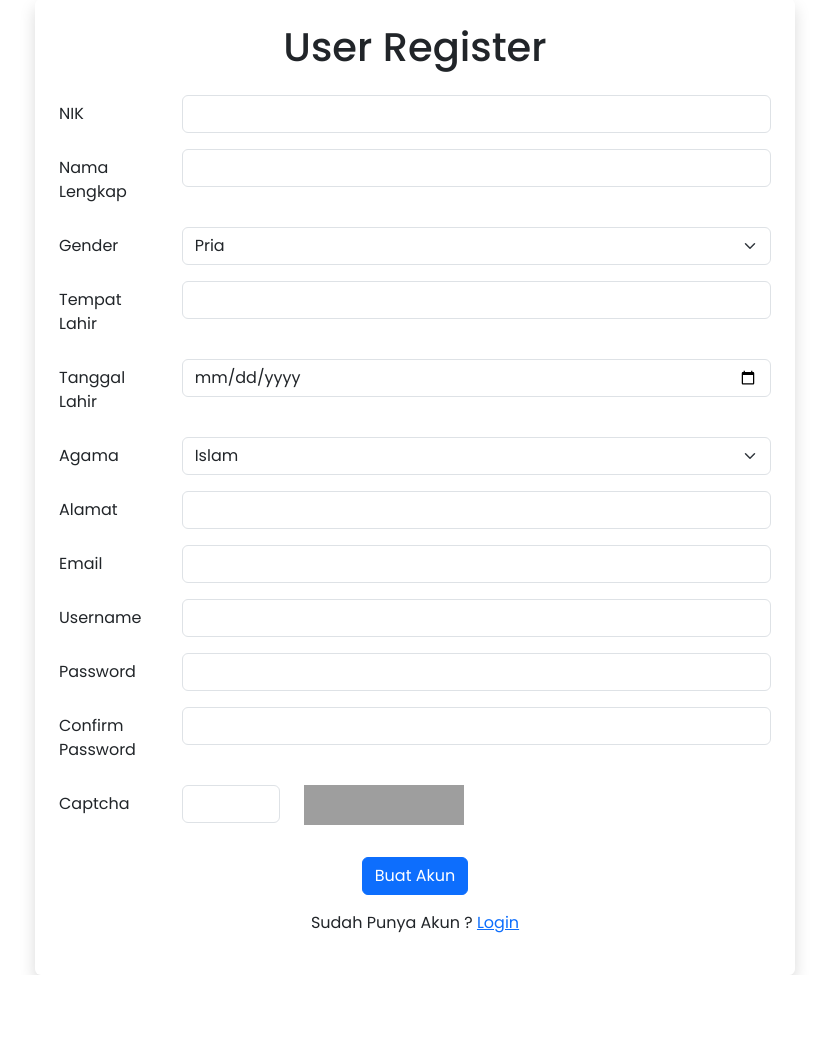
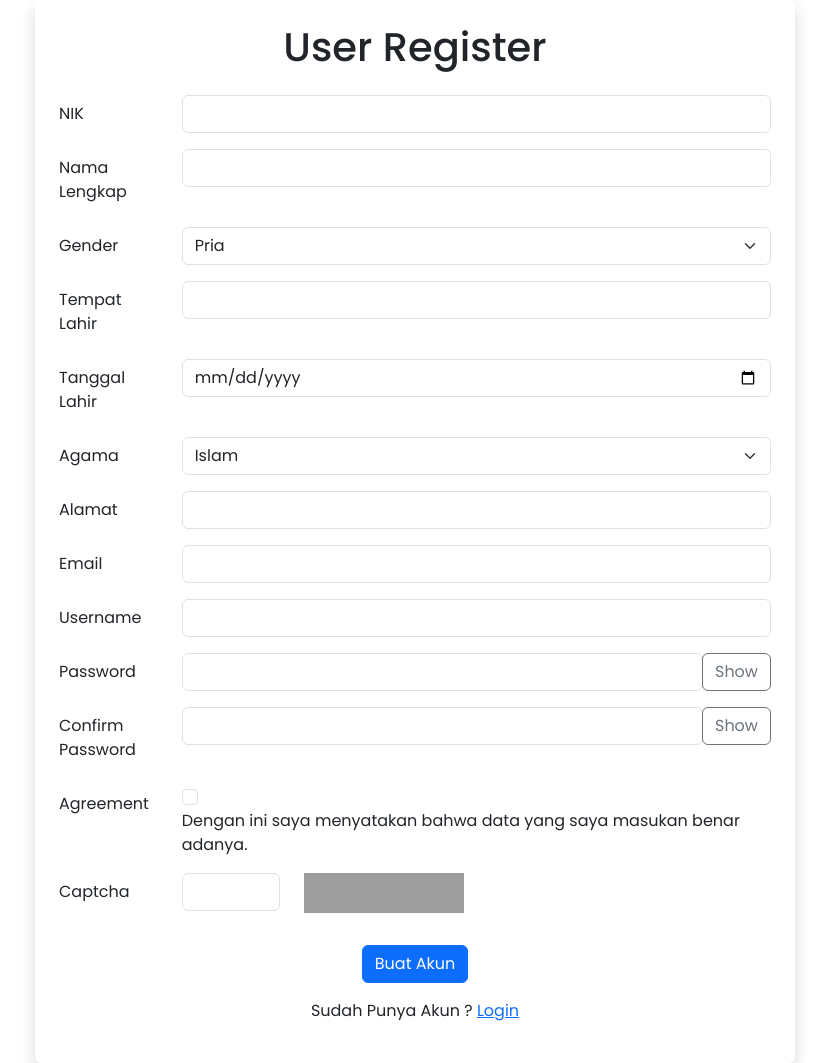
Before and after one commit to AbdRofikBudin/AbdRofikBudin.github.io, a CodeIgniter app: page /database/Register in a window 1280 px wide. Shown: the part 113-1176 px from the top of the page, without its empty margins (225-1054 px from the left). Before the commit the page ends 1088 px from the top, so only its background shows below. Run offline with CodeIgniter, Linux system fonts and the light colour scheme; some libraries are stand-ins or nearby versions; grey boxes are pictures that could not be loaded.

Commit message:
fix: Last fix for this contract

```diff
--- a/application/controllers/Register.php
+++ b/application/controllers/Register.php
@@ -71,15 +71,17 @@ class Register extends CI_Controller
         $address = $this->input->post('alamat', true);
 
 
-        $this->form_validation->set_rules('nik', 'nik', 'required|min_length[16]|max_length[16]', [
+        $this->form_validation->set_rules('nik', 'nik', 'required|min_length[16]|max_length[16]|is_unique[applicants.nik]', [
             'required' => "Field NIK Wajib Diisi",
             'min_length' => "NIK Isi minimal 16 karakter",
-            'max_length' => "NIK Isi maximun 16 karakter"
+            'max_length' => "NIK Isi maximun 16 karakter",
+            "is_unique" => "NIK sudah digunakan"
         ]);
 
-        $this->form_validation->set_rules('email', 'email', 'required|valid_email', [
+        $this->form_validation->set_rules('email', 'email', 'required|valid_email|is_unique[applicants.email]', [
             'required' => "Field Email Wajib Diisi",
-            'valid_email' => "Isi dengan email yang valid"
+            'valid_email' => "Isi dengan email yang valid",
+            'is_unique' => "Email sudah digunakan"
         ]);
 
         $this->form_validation->set_rules('username', 'username', 'required|is_unique[applicants.username]', [
--- a/application/views/register/index.php
+++ b/application/views/register/index.php
@@ -14,6 +14,15 @@
         * {
 
             font-family: "Poppins", sans-serif;
+        }
+
+        .input-group-pass {
+            display: flex;
+            align-items: center;
+        }
+
+        .input-group-pass button {
+            margin-left: -1px;
         }
     </style>
 </head>
@@ -128,16 +137,39 @@
                             </div>
                         </div>
                         <div class="row mb-3">
-                            <label for="inputPassword3" class="col-sm-2 col-form-label text-start">Password</label>
+                            <label for="inputPassword4" class="col-sm-2 col-form-label text-start">Password</label>
                             <div class="col-sm-10">
-                                <input name="password" class="form-control" id="inputPassword3" type="password">
+                                <div class="container p-0 input-group-pass">
+                                    <input name="password" class="form-control" id="inputPassword4" type="password">
+                                    <button type="button" class="btn btn-outline-secondary" id="togglePassword2">
+                                        Show
+                                    </button>
+                                </div>
+
                             </div>
                         </div>
 
                         <div class="row mb-3">
                             <label for="inputPassword3" class="col-sm-2 col-form-label text-start">Confirm Password</label>
                             <div class="col-sm-10">
-                                <input name="confirm-password" class="form-control" id="inputPassword3" type="password">
+                                <div class="container p-0 input-group-pass">
+                                    <input name="confirm-password" class="form-control" id="inputPassword3" type="password">
+                                    <button type="button" class="btn btn-outline-secondary" id="togglePassword3">
+                                        Show
+                                    </button>
+                                </div>
+
+                            </div>
+                        </div>
+
+                        <div class="row mb-3">
+                        <label for="inputPassword3" class="col-sm-2 col-form-label text-start">Agreement</label>
+                            <div class="col-sm-10 text-start">
+                            <input  type="checkbox" class="form-check-input" id="agreementCheck" name="agreement" required>
+                            <label class="form-check-label" for="agreementCheck">
+                               Dengan ini saya menyatakan bahwa data yang saya masukan benar adanya.
+                            </label>
+
                             </div>
                         </div>
 
@@ -189,6 +221,27 @@
                 icon: "warning"
             });
         }
+
+        const togglePassword = document.getElementById('togglePassword3');
+        const password = document.getElementById('inputPassword3');
+
+        const togglePassword2 = document.getElementById('togglePassword2');
+        const password2 = document.getElementById('inputPassword4');
+
+        function setTogglePassword(thePassword, theToggle) {
+
+            theToggle.addEventListener('click', function() {
+                // Toggle the type attribute
+                const type = thePassword.getAttribute('type') === 'password' ? 'text' : 'password';
+                thePassword.setAttribute('type', type);
+
+                // Toggle the button text
+                this.textContent = type === 'password' ? 'Show' : 'Hide';
+            });
+        }
+
+        setTogglePassword(password, togglePassword);
+        setTogglePassword(password2, togglePassword2);
     </script>
 </body>
 
```
Also changed, not shown: application/controllers/Adminpanel.php (+16 -1 lines), application/views/dashboard/admin/applicant_management.php (+8 -1 lines), application/views/login/index.php (+29 -3 lines), application/views/template/admin/template_admin.php (+20 -1 lines), assets/captcha_images/1716013856.5302.jpg (added), assets/captcha_images/1716013861.098.jpg (added), assets/captcha_images/1716013861.9246.jpg (added), assets/captcha_images/1716013866.0582.jpg (added), assets/captcha_images/1716013870.5643.jpg (added), assets/captcha_images/1716013906.6899.jpg (added), assets/captcha_images/1716013929.2315.jpg (added), assets/captcha_images/1716013949.2914.jpg (added), assets/captcha_images/1716013953.6333.jpg (added), assets/captcha_images/1716013977.8859.jpg (added).
